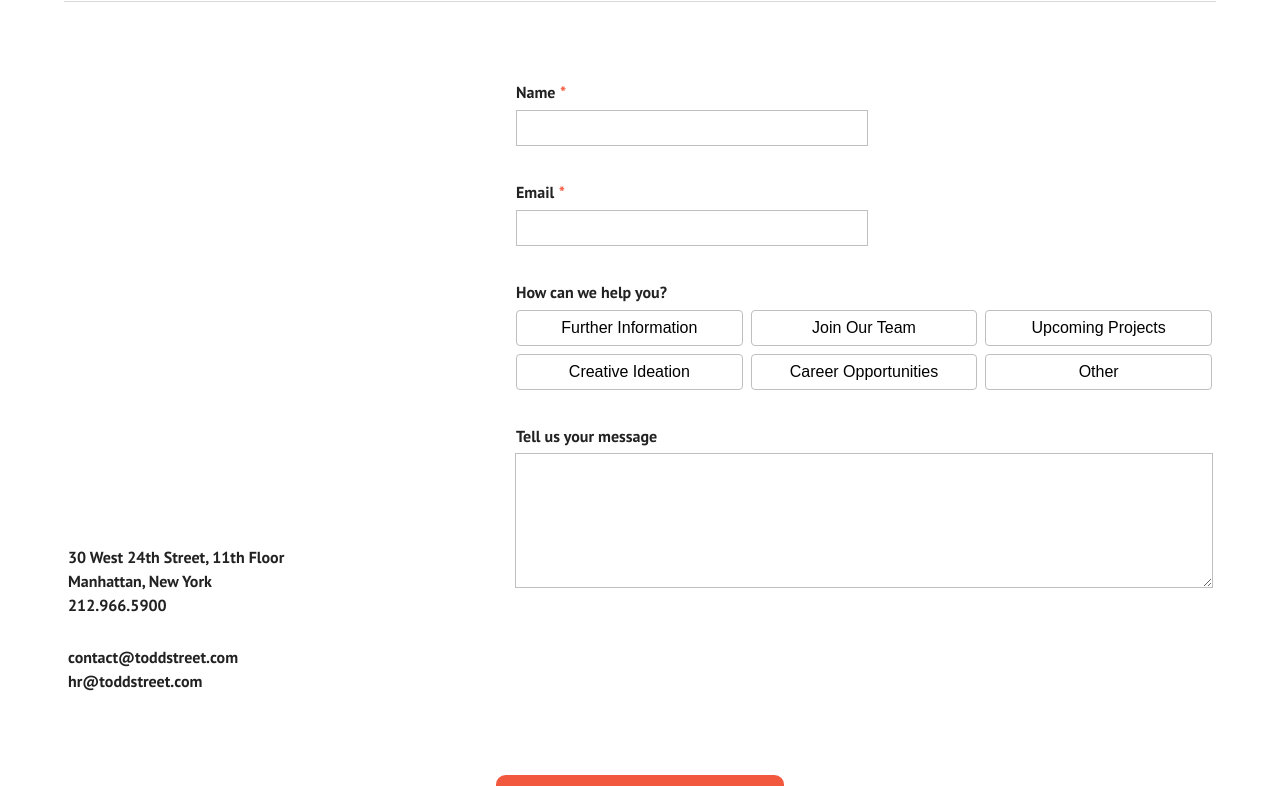
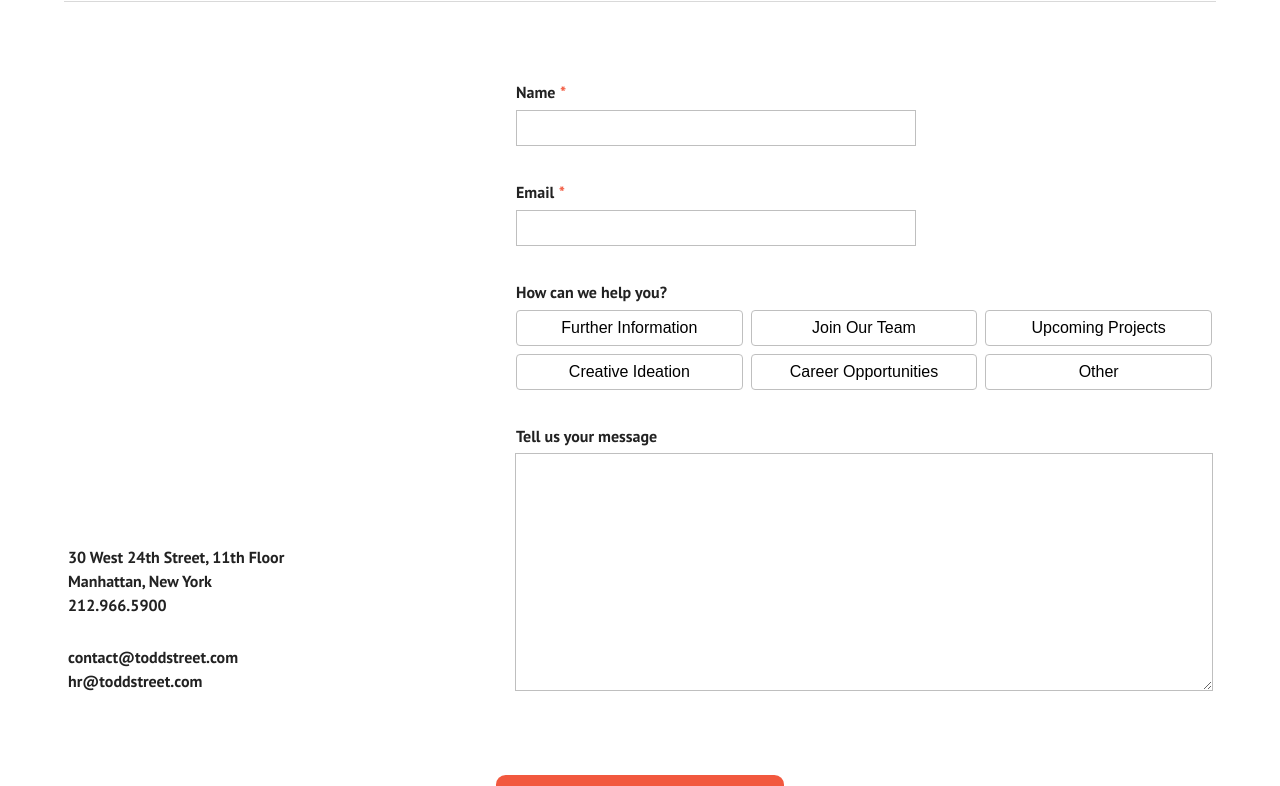
Before and after one commit to toddstreetDev/toddstreetDev.github.io, a Jekyll site: the page built from contact.markdown, in a window 1280 px wide. Shown: the part 381-1167 px from the top of the page. Built offline with Jekyll 4.4.1, drawn with Linux system fonts in a browser that asks for light colours; nearby versions of some CDN libraries.

Commit message:
IE fixes

```diff
--- a/_sass/contact.sass
+++ b/_sass/contact.sass
@@ -49,6 +49,8 @@
     .contact-form
       flex: 1 1 auto
       padding-left: $paddingw
+      display: flex
+      flex-direction: column
       input, textarea
         font-size: 1em
         border: 1px solid $c80
@@ -56,14 +58,16 @@
         padding: .5em
         margin: .25em
       input
-        width: 50%
+        max-width: 400px
       .contact-message
+        flex: 1 1 auto
         display: flex
         flex-direction: row
         textarea
           flex: 1 1 auto
           resize: vertical
       .contact-reasons
+        flex: 1 1 auto
         display: flex
         flex-direction: row
         flex-wrap: wrap
@@ -95,6 +99,8 @@
           padding-left: $paddingw
       .contact-form
         padding-left: 0px
+        input
+          max-width: $tablet
   @media screen and (max-width:$mobile)
     #contact-inner-container
       .contact-info
```
Also changed, not shown: 1 other file.
